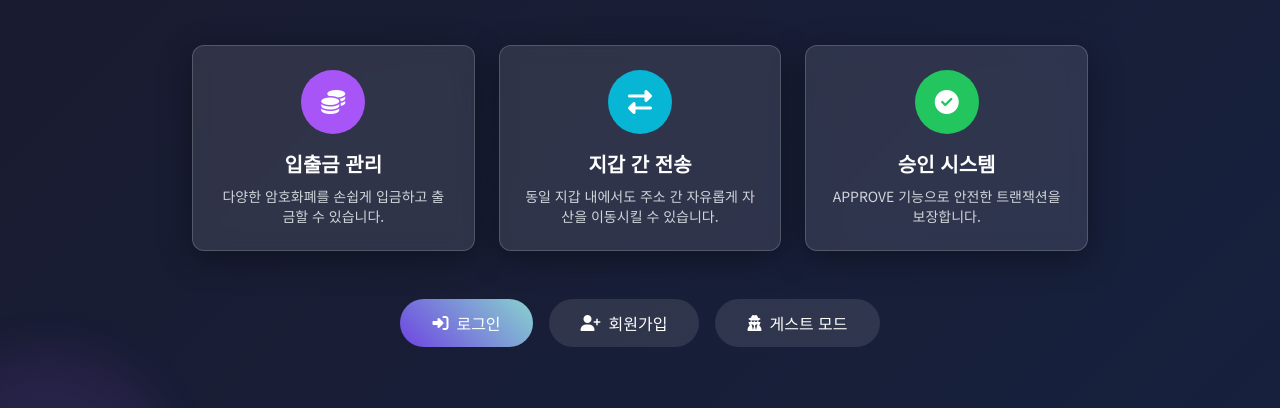
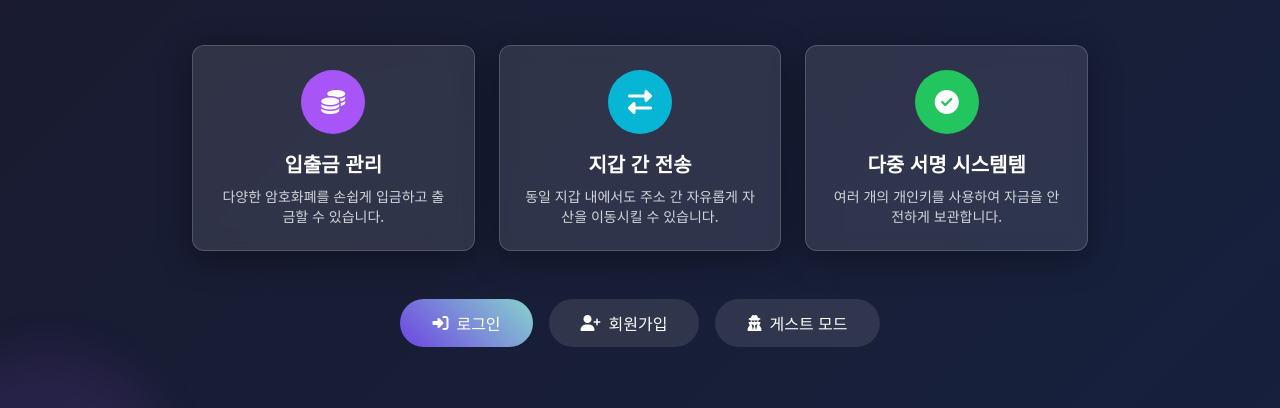
Before and after one commit to kismp123/mywallet, a plain HTML site: page index.html in a window 1280 px wide. Shown: the part 274-682 px from the top of the page. Drawn offline with nearby package versions, Linux system fonts and the light colour scheme.

Commit message:
change context in index.html

```diff
--- a/index.html
+++ b/index.html
@@ -120,9 +120,9 @@
                     <div class="w-16 h-16 mx-auto mb-4 bg-green-500 rounded-full flex items-center justify-center">
                         <i class="fas fa-check-circle text-2xl text-white"></i>
                     </div>
-                    <h3 class="text-xl font-semibold mb-2">승인 시스템</h3>
+                    <h3 class="text-xl font-semibold mb-2">다중 서명 시스템템</h3>
                     <p class="text-gray-300 text-sm">
-                        APPROVE 기능으로 안전한 트랜잭션을 보장합니다.
+                        여러 개의 개인키를 사용하여 자금을 안전하게 보관합니다.
                     </p>
                 </div>
             </div>
```
Also changed, not shown: 4 other files.
